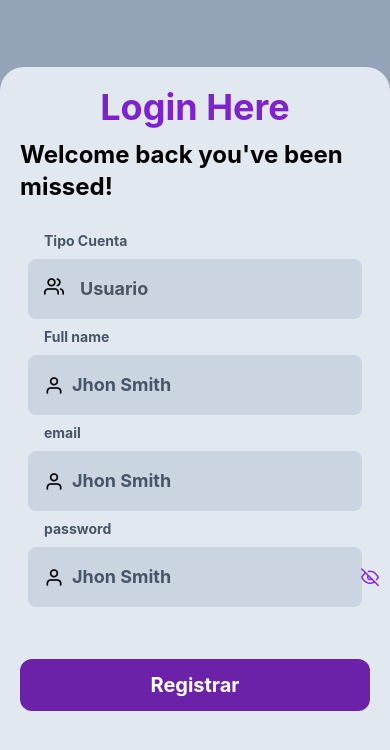
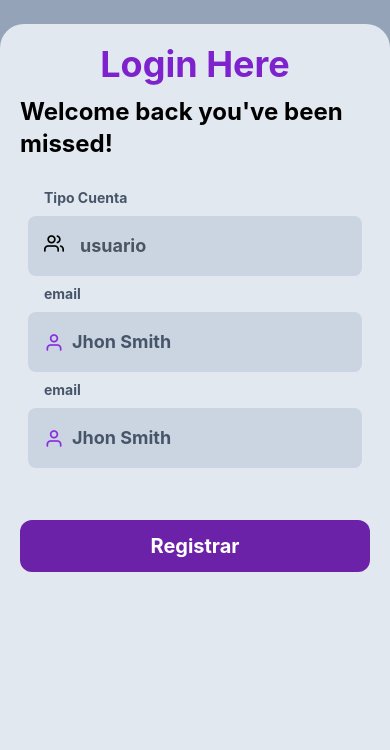
Before and after one commit to TimeCheck2023/TIMECHECK_APP, a React Native app: screen /Sign_In in a window 390 px wide. Shown: the top 750 px of the page. Built offline with nearby package versions, Linux system fonts and the light colour scheme.

Commit message:
v2 de la realizacion de el formulario y el login

```diff
--- a/src/components/CardWelcome.jsx
+++ b/src/components/CardWelcome.jsx
@@ -1,12 +1,13 @@
 import { View, Text, Image, Dimensions } from 'react-native'
 import React from 'react'
+import * as Animatable from "react-native-animatable";
 
 const CardWelcome = ({ item }) => {
     const { width, height } = Dimensions.get('window');
     return (
         <View className='flex-1 justify-center items-center w-screen'>
             <View className='w-screen items-center'>
-                <Image source={item.image} className='w-[80%] h-80 mb-3 rounded-2xl' resizeMode='contain' />
+                <Animatable.Image animation='bounce' source={item.image} className='w-[80%] h-80 mb-3 rounded-2xl' resizeMode='contain' />
             </View>
             <View className='mt-12'>
                 <Text className='text-3xl text-center font-semibold	dark:text-white'>{item.title}</Text>
--- a/src/components/Input.jsx
+++ b/src/components/Input.jsx
@@ -2,7 +2,7 @@ import { View, Text, TextInput } from 'react-native'
 import React, { useState } from 'react'
 import * as Icon from '@expo/vector-icons';
 
-const Input = ({ placeholder, label, error, onFocus, iconName, password , ...props }) => {
+const Input = ({ placeholder, label, error, onFocus, iconName, password, IsCc, ...props }) => {
   const [hidePassword, setHidePassword] = useState(password);
   return (
     <View className='mt-2'>
@@ -11,9 +11,10 @@ const Input = ({ placeholder, label, error, onFocus, iconName, password , ...pro
         <Icon.Feather
           name={iconName}
           size={20}
-                    // color={error ? 'red' : isFocusd ? '#8A2BE2' : '#8A2BE2'}
+          color='#8A2BE2'
           className='mr-2'
         />
+
         <TextInput
           className='flex-1 text-slate-600 font-bold text-lg'
           {...props}
--- a/src/navigation/AuthNavigator.jsx
+++ b/src/navigation/AuthNavigator.jsx
@@ -7,7 +7,7 @@ const Stack = createNativeStackNavigator();
 
 const AuthNavigator = () => {
     return (
-        <Stack.Navigator initialRouteName='Sign_In'>
+        <Stack.Navigator initialRouteName='Welcome'>
             <Stack.Screen name='Welcome' component={Welcome} options={{headerShown: false}} />
             <Stack.Screen name='Sign_In' component={Sign_In} options={{headerShown: false}}/>
         {/* <Stack.Screen name='' component=''/> */}
--- a/src/navigation/screens/Sign_In.jsx
+++ b/src/navigation/screens/Sign_In.jsx
@@ -1,4 +1,4 @@
-import { View, Text, Dimensions, StatusBar, TouchableOpacity, FlatList, TextInput } from 'react-native'
+import { View, Text, Dimensions, StatusBar, TouchableOpacity, TextInput } from 'react-native'
 import { SafeAreaView } from 'react-native-safe-area-context';
 import Input from '../../components/Input';
 import React, { useState } from 'react'
@@ -12,29 +12,27 @@ const Sign_In = () => {
 
   //hook para capturar los errores
   const [errors, setErrors] = useState({})
+  const [title, setTitle] = useState('usuario')
 
   //hook para abrir una ventana
   const [isOpen, setIsOpen] = useState(false);
+  const [IsCc, setIsCc] = useState(true);
   const [isLoading, setIsLoading] = useState(false);
 
   //estado para controlar los input
   const [values, setValues] = useState({
-    title: 'Usuario',
+    Cc: 'Cc',
     fullname: '',
     email: '',
     password: '',
-  })
-  const { fullname, email, password } = values;
+  });
+
+
+  const { fullname, email, password, Cc } = values;
 
   //para capturar los el valor de los input
   const handleOnChageText = (value, fieldName) => {
     setValues({ ...values, [fieldName]: value })
-    console.log(email);
-    console.log(value);
-    console.log(value === email);
-    if (value === email) {
-      setErrors('')
-    }
   }
 
   //capturarmos el error y se lo asignamos al hook
@@ -83,44 +81,63 @@ const Sign_In = () => {
 
   return (
     <SafeAreaView className='flex-1 bg-slate-400 '>
+      {/* loading al registrarse */}
       <Loading visible={isLoading} name={values.title} />
+      {/* ventana para el tipo de cuenrta */}
       {
         isOpen &&
         <TouchableOpacity className='absolute justify-center  items-center z-40' style={{ height, width, backgroundColor: 'rgba(0,0,0,0.5)' }} onPress={() => setIsOpen(false)}>
-          <View className='w-72 h-24 flex-row justify-center items-center bg-white rounded-xl'>
-            {
-              dataTipo.map(({ id, title }) => (
-                <TouchableOpacity
-                  key={id}
-                  onPress={() => { setValues({ ...values, title }), setIsOpen(false) }}
-                  className='p-4 border-b border-gray-200'
-                >
-                  <Text className=' text-gray-600 font-bold text-sm rounded-lg'>{title}</Text>
-                </TouchableOpacity>
-              ))}
+          <View className='w-72 h-32 justify-center items-center bg-white rounded-xl'>
+            <TouchableOpacity className='p-4 border-b border-gray-200'
+              onPress={() => { setTitle('usuario'), setIsOpen(false) }}>
+              <Text className=' text-gray-600 font-bold text-sm rounded-lg'>usuario</Text>
+            </TouchableOpacity>
+            <TouchableOpacity className='p-4 border-b border-gray-200'
+              onPress={() => { setTitle('Organizacion'), setIsOpen(false) }}>
+              <Text className=' text-gray-600 font-bold text-sm rounded-lg'>Organizaxion</Text>
+            </TouchableOpacity>
           </View>
         </TouchableOpacity>
       }
-      <View className='flex-1' >
-      </View >
-      <Animatable.View animation='fadeInUpBig' className='flex-[11] bg-slate-200 p-5 rounded-tl-3xl rounded-tr-3xl'>
+      {/* <View className='flex-1' >
+      </View > */}
+      {/* View del registro */}
+      <Animatable.View animation='fadeInUpBig' className='flex-1 mt-6 bg-slate-200 p-5 rounded-tl-3xl rounded-tr-3xl'>
+        {/* View de los titulos */}
         <View className='items-center'>
           <Text className='text-4xl text-purple-700 font-bold'>Login Here</Text>
           <Text className='text-2xl font-bold mt-3'>Welcome back you've been missed!</Text>
         </View>
+
+        {/* View de los input */}
         <View className='mt-5 p-2'>
+          {/* Select tipo */}
           <Text className='text-slate-600 font-bold text-sm ml-4'>Tipo Cuenta</Text>
           <TouchableOpacity activeOpacity={0.7} className='flex-row p-4 mt-2 bg-slate-300 text-gray-700 rounded-lg'
             onPress={() => { setIsOpen(!isOpen) }}>
             <Icon.Feather name='users' size={20} />
-            <Text className='bg-slate-300 text-gray-600 font-bold text-lg rounded-lg ml-4'>{values.title}</Text>
+            <Text className='bg-slate-300 text-gray-600 font-bold text-lg rounded-lg ml-4'>{title}</Text>
           </TouchableOpacity>
 
           {/* //input */}
-          <Input label='Full name' error={errors.fullname} onFocus={() => { handleError(null, 'fullname') }} value={fullname} onChangeText={(value) => handleOnChageText(value, 'fullname')} autoCapitalize='none' iconName='user' placeholder='Jhon Smith' />
-          <Input label='email' error={errors.email} onFocus={() => { handleError(null, 'email') }} value={email} onChangeText={(value) => handleOnChageText(value, 'email')} autoCapitalize='none' iconName='user' placeholder='Jhon Smith' />
-          <Input label='password' iconName='user' placeholder='Jhon Smith' error={errors.password} password onFocus={() => { handleError(null, 'password') }} value={password} onChangeText={(value) => handleOnChageText(value, 'password')} />
+          {title === 'usuario' ?
+            <View>
+              <Input label='email' error={errors.email} IsCc Cc={Cc} onFocus={() => { handleError(null, 'email') }} value={email} onChangeText={(value) => handleOnChageText(value, 'email')} autoCapitalize='none' iconName='user' placeholder='Jhon Smith' />
+              <Input label='email' error={errors.email}  Cc={Cc} onFocus={() => { handleError(null, 'email') }} value={email} onChangeText={(value) => handleOnChageText(value, 'email')} autoCapitalize='none' iconName='user' placeholder='Jhon Smith' />
+              {/* <Input label='Full name' error={errors.fullname} onFocus={() => { handleError(null, 'fullname') }} value={fullname} onChangeText={(value) => handleOnChageText(value, 'fullname')} autoCapitalize='none' iconName='user' placeholder='Jhon Smith' />
+              <Input label='email' error={errors.email} onFocus={() => { handleError(null, 'email') }} value={email} onChangeText={(value) => handleOnChageText(value, 'email')} autoCapitalize='none' iconName='user' placeholder='Jhon Smith' />
+              <Input label='password' iconName='user' placeholder='Jhon Smith' error={errors.password} password onFocus={() => { handleError(null, 'password') }} value={password} onChangeText={(value) => handleOnChageText(value, 'password')} /> */}
+            </View>
+            :
+            <View>
+              <Input label='Full name' error={errors.fullname} onFocus={() => { handleError(null, 'fullname') }} value={fullname} onChangeText={(value) => handleOnChageText(value, 'fullname')} autoCapitalize='none' iconName='user' placeholder='Jhon Smith' />
+              <Input label='email' error={errors.email} onFocus={() => { handleError(null, 'email') }} value={email} onChangeText={(value) => handleOnChageText(value, 'email')} autoCapitalize='none' iconName='user' placeholder='Jhon Smith' />
+              {/* <Input label='password' iconName='user' placeholder='Jhon Smith' error={errors.password} password onFocus={() => { handleError(null, 'password') }} value={password} onChangeText={(value) => handleOnChageText(value, 'password')} /> */}
+            </View>
+          }
         </View>
+
+        {/* button */}
         <TouchableOpacity activeOpacity={0.7} className='py-3 mt-11 bg-purple-800 rounded-xl' onPress={validate}>
           <Text className='text-xl font-bold text-center text-white'>Registrar</Text>
         </TouchableOpacity>
@@ -129,23 +146,4 @@ const Sign_In = () => {
   )
 }
 
-
-
-// {/* <View className='mt-5 p-2'>
-//           <Text className='text-slate-600 font-bold text-sm ml-4'>Tipo Cuenta</Text>
-//           <TouchableOpacity activeOpacity={0.7} className='flex-row p-3 mt-2 bg-slate-300 text-gray-700 rounded-lg'
-//             onPress={() => { setIsOpen(!isOpen) }}>
-//             <Icon.Feather name='users' size={20} />
-//             <Text className='bg-slate-300 text-gray-600 font-bold text-sm rounded-lg ml-4'>{values.title}</Text>
-//           </TouchableOpacity>
-
-//           {/* //input */}
-//           <Input label='Full name' error={errors.fullname} onFocus={() => { handleError(null, 'fullname') }} value={fullname} onChangeText={(value) => handleOnChageText(value, 'fullname')} autoCapitalize='none' iconName='user' placeholder='Jhon Smith' />
-//           <Input label='email' error={errors.email} onFocus={() => { handleError(null, 'email') }} value={email} onChangeText={(value) => handleOnChageText(value, 'email')} autoCapitalize='none' iconName='user' placeholder='Jhon Smith' />
-//           <Input label='password' iconName='user' placeholder='Jhon Smith' error={errors.password} password onFocus={() => { handleError(null, 'password') }} value={password} onChangeText={(value) => handleOnChageText(value, 'password')} />
-//         </View>
-//         <TouchableOpacity activeOpacity={0.7} className='py-3 mt-11 bg-purple-800 rounded-xl' onPress={validate}>
-//           <Text className='text-xl font-bold text-center text-white'>Registrar</Text>
-//         </TouchableOpacity>  */}
-
 export default Sign_In
```
Also changed, not shown: src/navigation/screens/Welcome.jsx (+10 -9 lines). Lines whose indentation alone changed are shown as unchanged.
